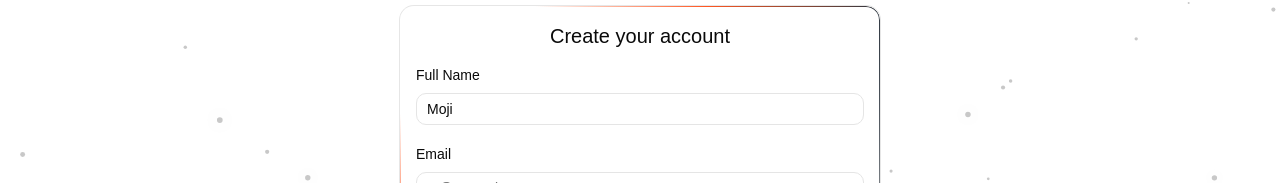
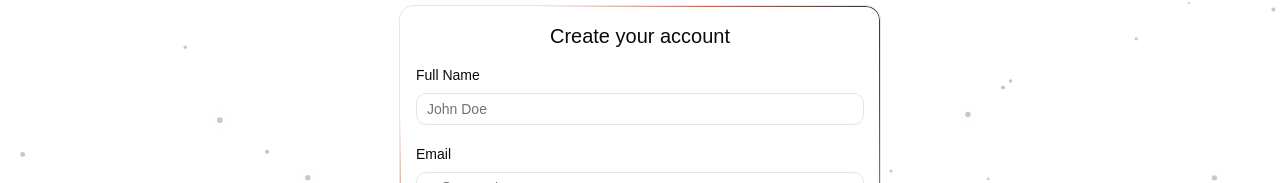
Before and after one commit to MojtabaOnTheWeb/formik-tuturial-form, a React (Vite) app: page / in a window 1280 px wide. Shown: the part 203-386 px from the top of the page. Built offline with nearby package versions, Linux system fonts and the light colour scheme.

Commit message:
form validation

```diff
--- a/src/components/signup-form.tsx
+++ b/src/components/signup-form.tsx
@@ -15,16 +15,40 @@ export function SignupForm({
   className,
   ...props
 }: React.ComponentProps<"div">) {
+  const emailReg =
+    /^(([^<>()[\]\\.,;:\s@"]+(\.[^<>()[\]\\.,;:\s@"]+)*)|.(".+"))@((\[[0-9]{1,3}\.[0-9]{1,3}\.[0-9]{1,3}\.[0-9]{1,3}\])|(([a-zA-Z\-0-9]+\.)+[a-zA-Z]{2,}))$/
+
   const formik = useFormik({
     initialValues: {
-      fullName: "Moji",
+      fullName: "",
       email: "",
       password: "",
     },
     onSubmit: (values) => {
       console.log(values)
     },
+    validate: (values) => {
+      let errors = {
+        fullName: "",
+        email: "",
+        password: "",
+      }
+      if (!values.fullName) {
+        errors.fullName = "Please enter your full name!"
+      }
+      if (!values.email) {
+        errors.email = "Please enter your email!"
+      } else if (!emailReg.test(values.email)) {
+        errors.email = "invalidEmail"
+      }
+      if (!values.password) {
+        errors.password = "Please enter your password!"
+      }
+      return errors
+    },
   })
+
+  console.log(formik.errors)
 
   return (
     <div className={cn("flex flex-col gap-6", className)} {...props}>
@@ -36,7 +60,13 @@ export function SignupForm({
         <CardContent>
           <form onSubmit={formik.handleSubmit}>
             <FieldGroup>
-              <Field>
+              <Field
+                data-invalid={
+                  formik.errors.fullName && formik.touched.fullName
+                    ? "true"
+                    : undefined
+                }
+              >
                 <FieldLabel htmlFor="name">Full Name</FieldLabel>
                 <Input
                   name="fullName"
@@ -44,32 +74,64 @@ export function SignupForm({
                   id="name"
                   type="text"
                   placeholder="John Doe"
-                  required
                   onChange={formik.handleChange}
+                  onBlur={formik.handleBlur}
+                  aria-invalid={
+                    formik.errors.fullName && formik.touched.fullName
+                      ? "true"
+                      : undefined
+                  }
                 />
               </Field>
-              <Field>
+              <Field
+                data-invalid={
+                  formik.errors.email && formik.touched.email
+                    ? "true"
+                    : undefined
+                }
+              >
                 <FieldLabel htmlFor="email">Email</FieldLabel>
                 <Input
                   name="email"
                   value={formik.values.email}
                   id="email"
-                  type="email"
+                  type="text"
                   placeholder="m@example.com"
-                  required
                   onChange={formik.handleChange}
+                  onBlur={formik.handleBlur}
+                  aria-invalid={
+                    formik.errors.email && formik.touched.email
+                      ? "true"
+                      : undefined
+                  }
                 />
+                {formik.errors.email === "invalidEmail" ? (
+                  <FieldDescription className="text-red">
+                    Please enter a valid email!
+                  </FieldDescription>
+                ) : undefined}
               </Field>
               <Field>
-                <Field>
+                <Field
+                  data-invalid={
+                    formik.errors.password && formik.touched.password
+                      ? "true"
+                      : undefined
+                  }
+                >
                   <FieldLabel htmlFor="password">Password</FieldLabel>
                   <Input
                     name="password"
                     value={formik.values.password}
                     id="password"
                     type="password"
-                    required
                     onChange={formik.handleChange}
+                    onBlur={formik.handleBlur}
+                    aria-invalid={
+                      formik.errors.password && formik.touched.password
+                        ? "true"
+                        : undefined
+                    }
                   />
                 </Field>
                 <FieldDescription>
```
